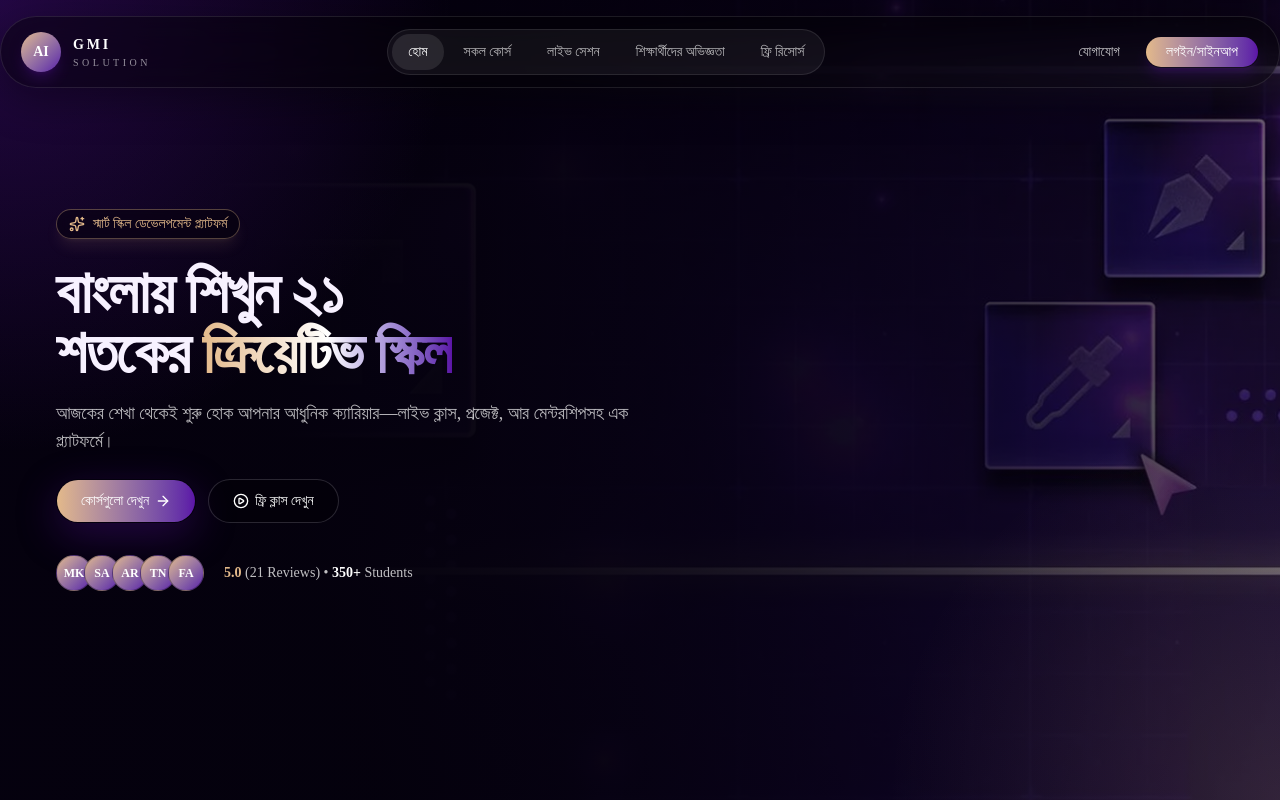
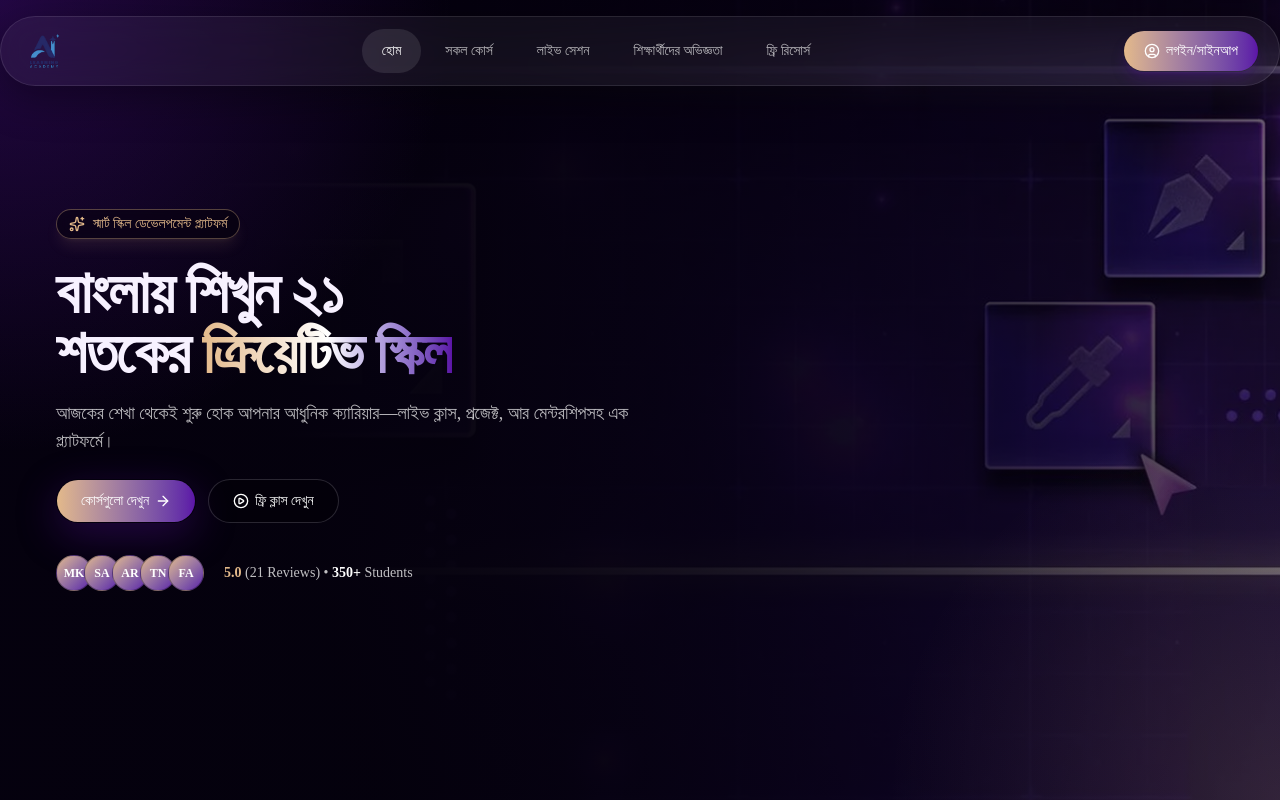
Before and after one commit to gmitsolution3/ai-learning-academy, a Next.js app: page / in a window 1280 px wide. Built offline with nearby package versions, Linux system fonts and the light colour scheme.

Commit message:
header style adjusting

```diff
--- a/components/Header.tsx
+++ b/components/Header.tsx
@@ -1,5 +1,7 @@
 import Link from "next/link";
 import { Button } from "@/components/ui/button";
+import Image from "next/image";
+import { CircleUser } from "lucide-react";
 
 const navItems = [
   "হোম",
@@ -11,28 +13,24 @@ const navItems = [
 
 export default function Header() {
   return (
-    <header className="container mx-auto fixed left-0 right-0 top-4 z-20">
-      <div className="flex items-center justify-between rounded-full border border-white/10 bg-black/40 px-3 py-3 shadow-[0_12px_40px_rgba(0,0,0,0.35)] backdrop-blur-xl sm:px-5">
+    <header className="max-w-7xl mx-auto fixed left-0 right-0 top-4 z-20">
+      <div className="flex items-center justify-between rounded-full border border-white/10 bg-white/5 px-3 py-2 shadow-[0_12px_40px_rgba(0,0,0,0.35)] backdrop-blur-xl sm:px-5">
         <Link href="/" className="flex items-center gap-3">
-          <div className="flex size-10 items-center justify-center rounded-full bg-gradient-to-br from-secondary to-primary text-sm font-bold text-primary-foreground shadow-lg shadow-primary/30">
-            AI
-          </div>
-          <div>
-            <p className="text-sm font-semibold tracking-[0.2em] text-white">
-              GMI
-            </p>
-            <p className="text-[10px] uppercase tracking-[0.35em] text-white/55">
-              Solution
-            </p>
-          </div>
+          <Image
+            src="/logo.png"
+            alt="Logo"
+            width={200}
+            height={200}
+            className="w-12"
+          />
         </Link>
 
-        <nav className="hidden items-center gap-1 rounded-full border border-white/10 bg-white/5 p-1 lg:flex">
+        <nav className="hidden items-center gap-1 p-1 lg:flex">
           {navItems.map((item, index) => (
             <Link
               key={item}
               href="#"
-              className={`rounded-full px-4 py-2 text-sm transition ${
+              className={`rounded-full px-5 py-3 text-sm transition ${
                 index === 0
                   ? "bg-white/10 text-white"
                   : "text-white/70 hover:bg-white/5 hover:text-white"
@@ -45,16 +43,16 @@ export default function Header() {
 
         <div className="flex items-center gap-2">
           <Button
-            variant="ghost"
-            className="hidden rounded-full px-4 text-white/75 hover:bg-white/10 hover:text-white md:inline-flex"
+            asChild
+            className="rounded-full bg-gradient-to-r from-secondary to-primary p-5 text-primary-foreground shadow-lg shadow-primary/25 hover:opacity-90"
           >
-            যোগাযোগ
-          </Button>
-          <Button
-            asChild
-            className="rounded-full bg-gradient-to-r from-secondary to-primary px-5 text-primary-foreground shadow-lg shadow-primary/25 hover:opacity-90"
-          >
-            <Link href="#">লগইন/সাইনআপ</Link>
+            <Link href="#">
+              {" "}
+              <span>
+                <CircleUser />
+              </span>{" "}
+              লগইন/সাইনআপ
+            </Link>
           </Button>
         </div>
       </div>
```
